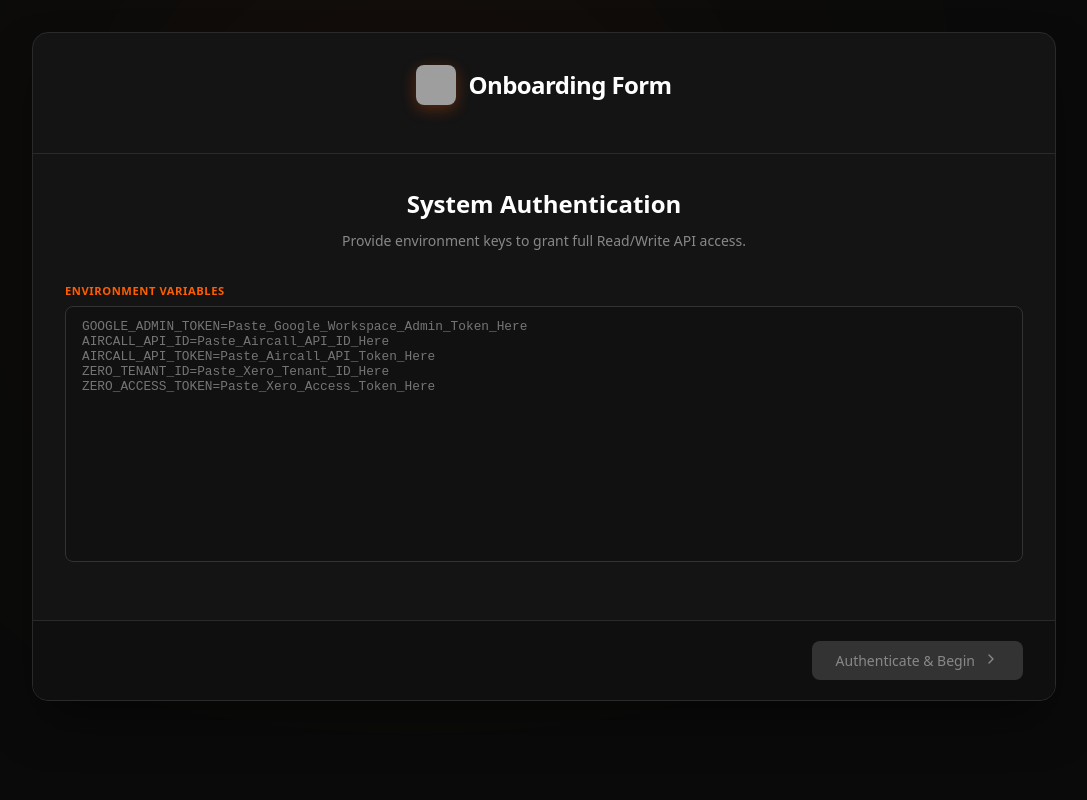
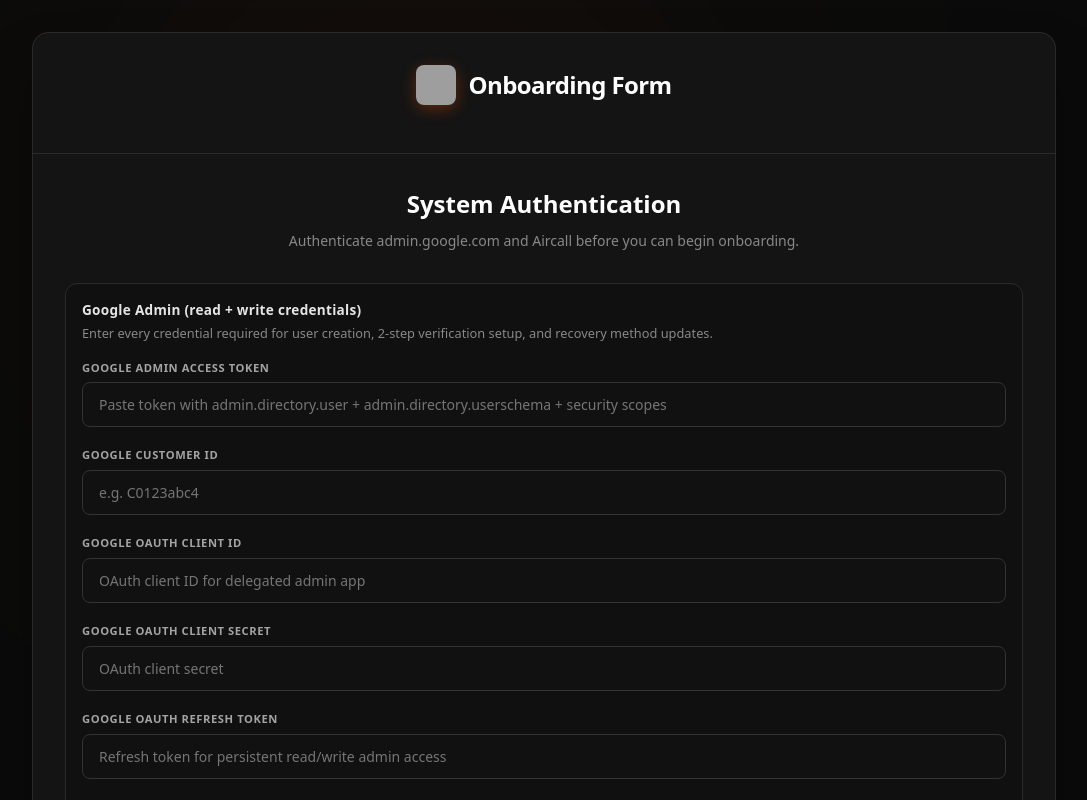
Before and after one commit to alexpurge/onboarding-form, a React (Vite) app: page / in a window 1280 px wide. Shown: the top 800 px of the page, without its empty margins (96-1183 px from the left). Built offline with nearby package versions, Linux system fonts and the light colour scheme; grey boxes are pictures that could not be loaded.

Commit message:
Require successful platform auth before onboarding flow

```diff
--- a/src/App.jsx
+++ b/src/App.jsx
@@ -83,6 +83,23 @@
   .ph-loader-overlay { position: absolute; inset: 0; background-color: rgba(10,10,10,0.8); backdrop-filter: blur(4px); z-index: 50; display: flex; flex-direction: column; align-items: center; justify-content: center; animation: fadeIn 0.3s; }
   .ph-spinner { width: 3rem; height: 3rem; border: 4px solid var(--border-light); border-top-color: var(--primary); border-radius: 50%; animation: spin 1s linear infinite; margin-bottom: 1rem; }
   .ph-loader-text { color: var(--primary); font-weight: 500; letter-spacing: 0.025em; animation: pulse 2s cubic-bezier(0.4, 0, 0.6, 1) infinite; }
+  .ph-auth-section { background-color: #101010; border: 1px solid var(--border); border-radius: 0.75rem; padding: 1rem; margin-bottom: 1rem; }
+  .ph-auth-section-title { font-size: 0.85rem; font-weight: 700; margin-bottom: 0.75rem; color: #e5e5e5; letter-spacing: 0.02em; }
+  .ph-auth-help { margin-top: -0.5rem; margin-bottom: 1rem; font-size: 0.8rem; color: var(--text-muted); }
+  .ph-auth-error { margin-top: 0.5rem; color: #f87171; font-size: 0.8rem; }
+  .ph-auth-overlay-card { width: min(90%, 30rem); background-color: #111; border: 1px solid var(--border-light); border-radius: 0.85rem; padding: 1.25rem; }
+  .ph-auth-overlay-title { font-size: 1rem; font-weight: 700; margin-bottom: 0.85rem; }
+  .ph-auth-progress-track { width: 100%; height: 0.4rem; border-radius: 999px; background-color: #1f1f1f; overflow: hidden; margin-bottom: 1rem; }
+  .ph-auth-progress-fill { width: 40%; height: 100%; background: linear-gradient(90deg, transparent, var(--primary), transparent); animation: authLoad 1.2s ease-in-out infinite; }
+  .ph-auth-status-list { display: flex; flex-direction: column; gap: 0.65rem; }
+  .ph-auth-status-item { display: flex; align-items: center; justify-content: space-between; background-color: #161616; border: 1px solid #2b2b2b; border-radius: 0.6rem; padding: 0.625rem 0.75rem; }
+  .ph-auth-status-left { display: flex; align-items: center; gap: 0.6rem; color: #f3f3f3; }
+  .ph-auth-status-note { font-size: 0.75rem; color: var(--text-muted); }
+  .ph-auth-badge { width: 1.35rem; height: 1.35rem; border-radius: 999px; border: 1px solid #3b3b3b; display: flex; align-items: center; justify-content: center; }
+  .ph-auth-badge.pending { background-color: #101010; }
+  .ph-auth-badge.inprogress { border-top-color: var(--primary); animation: spin 0.85s linear infinite; }
+  .ph-auth-badge.success { border-color: var(--success); background-color: rgba(34,197,94,0.2); color: var(--success); }
+  .ph-auth-badge.error { border-color: #ef4444; background-color: rgba(239,68,68,0.2); color: #ef4444; }
 
   .ph-node-tree { flex: 1; background-color: #0f0f0f; border: 1px solid var(--border); border-radius: 0.75rem; padding: 1.5rem; overflow-y: auto; display: flex; flex-direction: column; items-center; position: relative; min-height: 300px; align-items: center; }
   .ph-node { background-color: #1a1a1a; border: 1px solid rgba(255,93,0,0.5); border-radius: 0.75rem; padding: 1rem; width: 100%; max-width: 24rem; position: relative; z-index: 10; box-shadow: 0 0 15px rgba(255,93,0,0.1); }
@@ -96,6 +113,7 @@
   @keyframes fadeIn { from { opacity: 0; transform: translateY(10px); } to { opacity: 1; transform: translateY(0); } }
   @keyframes spin { to { transform: rotate(360deg); } }
   @keyframes pulse { 0%, 100% { opacity: 1; } 50% { opacity: .5; } }
+  @keyframes authLoad { 0% { transform: translateX(-130%); } 100% { transform: translateX(260%); } }
 `;
 
 // ==========================================
@@ -125,6 +143,8 @@
   PhoneCall: (p) => <Icon {...p} d={["path d=M22 16.92v3a2 2 0 0 1-2.18 2 19.79 19.79 0 0 1-8.63-3.07 19.5 19.5 0 0 1-6-6 19.79 19.79 0 0 1-3.07-8.67A2 2 0 0 1 4.11 2h3a2 2 0 0 1 2 1.72 12.84 12.84 0 0 0 .7 2.81 2 2 0 0 1-.45 2.11L8.09 9.91a16 16 0 0 0 6 6l1.27-1.27a2 2 0 0 1 2.11-.45 12.84 12.84 0 0 0 2.81.7A2 2 0 0 1 22 16.92z", "path d=M14.05 2a9 9 0 0 1 8 7.94", "path d=M14.05 6A5 5 0 0 1 18 10"]} />,
   MonitorPlay: (p) => <Icon {...p} d={["rect width=20 height=14 x=2 y=3 rx=2", "path d=M8 21h8", "path d=M12 17v4", "path d=m10 10 5 3-5 3v-6z"]} />,
   AlertCircle: (p) => <Icon {...p} d={["circle cx=12 cy=12 r=10", "line x1=12 x2=12 y1=8 y2=12", "line x1=12 x2=12.01 y1=16 y2=16"]} />,
+  LoaderCircle: (p) => <Icon {...p} d={["path d=M21 12a9 9 0 1 1-3.2-6.9"]} />,
+  Building2: (p) => <Icon {...p} d={["rect width=16 height=20 x=4 y=2 rx=2", "path d=M9 22v-4h6v4", "path d=M8 6h.01", "path d=M16 6h.01", "path d=M12 6h.01", "path d=M8 10h.01", "path d=M16 10h.01", "path d=M12 10h.01", "path d=M8 14h.01", "path d=M16 14h.01", "path d=M12 14h.01"]} />,
 };
 
 
@@ -190,8 +210,12 @@
   const [flowView, setFlowView] = useState('import');
   const [isLoading, setIsLoading] = useState(false);
   const [loadingText, setLoadingText] = useState("");
-  const [keysText, setKeysText] = useState("");
   const [parsedKeys, setParsedKeys] = useState({});
+  const [authError, setAuthError] = useState('');
+  const [authStatus, setAuthStatus] = useState([
+    { key: 'google', label: 'admin.google.com', state: 'pending', note: 'Waiting to authenticate' },
+    { key: 'aircall', label: 'Aircall', state: 'pending', note: 'Waiting to authenticate' }
+  ]);
   const [copied, setCopied] = useState(false);
   const [countrySearch, setCountrySearch] = useState('Australia');
   const progressSteps = 5;
@@ -238,16 +262,6 @@
       }
 
       return btoa(binary);
-    },
-
-    parseKeys: (text) => {
-      const lines = text.split('\n');
-      const keys = {};
-      lines.forEach(line => {
-        const [key, val] = line.split('=');
-        if (key && val) keys[key.trim()] = val.trim();
-      });
-      return keys;
     },
 
     // 1. Google Workspace Admin API (Directory API)
@@ -453,8 +467,101 @@
     updateData('flowNodes', nextNodes);
   };
 
+  const requiredAuthFields = [
+    'GOOGLE_ADMIN_TOKEN',
+    'GOOGLE_CUSTOMER_ID',
+    'GOOGLE_OAUTH_CLIENT_ID',
+    'GOOGLE_OAUTH_CLIENT_SECRET',
+    'GOOGLE_OAUTH_REFRESH_TOKEN',
+    'AIRCALL_API_ID',
+    'AIRCALL_API_TOKEN'
+  ];
+
+  const parseAuthForm = () => ({
+    GOOGLE_ADMIN_TOKEN: parsedKeys.GOOGLE_ADMIN_TOKEN || '',
+    GOOGLE_CUSTOMER_ID: parsedKeys.GOOGLE_CUSTOMER_ID || '',
+    GOOGLE_OAUTH_CLIENT_ID: parsedKeys.GOOGLE_OAUTH_CLIENT_ID || '',
+    GOOGLE_OAUTH_CLIENT_SECRET: parsedKeys.GOOGLE_OAUTH_CLIENT_SECRET || '',
+    GOOGLE_OAUTH_REFRESH_TOKEN: parsedKeys.GOOGLE_OAUTH_REFRESH_TOKEN || '',
+    AIRCALL_API_ID: parsedKeys.AIRCALL_API_ID || '',
+    AIRCALL_API_TOKEN: parsedKeys.AIRCALL_API_TOKEN || ''
+  });
+
+  const setAuthField = (key, value) => {
+    setParsedKeys((prev) => ({ ...prev, [key]: value }));
+    setAuthError('');
+  };
+
+  const updateAuthStatus = (key, nextState, note) => {
+    setAuthStatus((prev) => prev.map((entry) => (
+      entry.key === key ? { ...entry, state: nextState, note } : entry
+    )));
+  };
+
+  const validateGoogleAuth = async (keys) => {
+    const response = await fetch(`https://admin.googleapis.com/admin/directory/v1/users?customer=${encodeURIComponent(keys.GOOGLE_CUSTOMER_ID)}&maxResults=1`, {
+      method: 'GET',
+      headers: {
+        Authorization: `Bearer ${keys.GOOGLE_ADMIN_TOKEN}`
+      }
+    });
+
+    if (!response.ok) throw new Error('Google Admin authentication failed. Confirm token and customer ID are correct and have read/write scopes.');
+  };
+
+  const validateAircallAuth = async (keys) => {
+    const authHeader = btoa(`${keys.AIRCALL_API_ID}:${keys.AIRCALL_API_TOKEN}`);
+    const response = await fetch('https://api.aircall.io/v1/users/me', {
+      method: 'GET',
+      headers: {
+        Authorization: `Basic ${authHeader}`
+      }
+    });
+
+    if (!response.ok) throw new Error('Aircall authentication failed. Confirm API ID and API Token are valid.');
+  };
+
+  const authenticateIntegrations = async () => {
+    const keys = parseAuthForm();
+    const missing = requiredAuthFields.filter((field) => !keys[field]);
+
+    if (missing.length > 0) {
+      throw new Error(`Please complete all required credentials before authenticating: ${missing.join(', ')}`);
+    }
+
+    setAuthStatus([
+      { key: 'google', label: 'admin.google.com', state: 'pending', note: 'Queued for authentication' },
+      { key: 'aircall', label: 'Aircall', state: 'pending', note: 'Queued for authentication' }
+    ]);
+
+    updateAuthStatus('google', 'inprogress', 'Authenticating read/write access...');
+    await validateGoogleAuth(keys);
+    updateAuthStatus('google', 'success', 'Read/write access verified');
+
+    updateAuthStatus('aircall', 'inprogress', 'Authenticating API credentials...');
+    await validateAircallAuth(keys);
+    updateAuthStatus('aircall', 'success', 'Access verified');
+
+    setParsedKeys(keys);
+  };
+
   const handleNext = async () => {
-    if (step === 0) setParsedKeys(api.parseKeys(keysText));
+    if (step === 0) {
+      setIsLoading(true);
+      setLoadingText('Authenticating integrations...');
+      setAuthError('');
+      try {
+        await authenticateIntegrations();
+        setStep((prev) => prev + 1);
+      } catch (error) {
+        setAuthStatus((prev) => prev.map((entry) => entry.state === 'success' ? entry : { ...entry, state: 'error', note: 'Authentication failed' }));
+        const message = error instanceof Error ? error.message : 'Authentication failed. Please review credentials.';
+        setAuthError(message);
+      } finally {
+        setIsLoading(false);
+      }
+      return;
+    }
 
     if (step === 1) {
       setIsLoading(true); setLoadingText("Provisioning Google Workspace...");
@@ -502,27 +609,34 @@
   // ==========================================
   // STEP RENDERERS
   // ==========================================
-  const renderLogin = () => (
+  const renderLogin = () => {
+    const authValues = parseAuthForm();
+
+    return (
       <div className="animate-fade-in">
         <h2 style={{ textAlign: 'center', fontSize: '1.5rem', marginBottom: '0.5rem' }}>System Authentication</h2>
-      <p style={{ textAlign: 'center', color: 'var(--text-muted)', fontSize: '0.875rem', marginBottom: '2rem' }}>Provide environment keys to grant full Read/Write API access.</p>
+        <p style={{ textAlign: 'center', color: 'var(--text-muted)', fontSize: '0.875rem', marginBottom: '2rem' }}>Authenticate admin.google.com and Aircall before you can begin onboarding.</p>
 
-      <div className="ph-input-group">
-        <label className="ph-label" style={{ color: 'var(--primary)' }}>Environment Variables</label>
-        <textarea
-          value={keysText}
-          onChange={(e) => setKeysText(e.target.value)}
-          placeholder={`GOOGLE_ADMIN_TOKEN=Paste_Google_Workspace_Admin_Token_Here
-AIRCALL_API_ID=Paste_Aircall_API_ID_Here
-AIRCALL_API_TOKEN=Paste_Aircall_API_Token_Here
-ZERO_TENANT_ID=Paste_Xero_Tenant_ID_Here
-ZERO_ACCESS_TOKEN=Paste_Xero_Access_Token_Here`}
-          className="ph-textarea"
-          spellCheck="false"
-        />
+        <div className="ph-auth-section">
+          <h3 className="ph-auth-section-title">Google Admin (read + write credentials)</h3>
+          <p className="ph-auth-help">Enter every credential required for user creation, 2-step verification setup, and recovery method updates.</p>
+          <Input label="Google Admin Access Token" value={authValues.GOOGLE_ADMIN_TOKEN} onChange={(v) => setAuthField('GOOGLE_ADMIN_TOKEN', v)} placeholder="Paste token with admin.directory.user + admin.directory.userschema + security scopes" />
+          <Input label="Google Customer ID" value={authValues.GOOGLE_CUSTOMER_ID} onChange={(v) => setAuthField('GOOGLE_CUSTOMER_ID', v)} placeholder="e.g. C0123abc4" />
+          <Input label="Google OAuth Client ID" value={authValues.GOOGLE_OAUTH_CLIENT_ID} onChange={(v) => setAuthField('GOOGLE_OAUTH_CLIENT_ID', v)} placeholder="OAuth client ID for delegated admin app" />
+          <Input label="Google OAuth Client Secret" value={authValues.GOOGLE_OAUTH_CLIENT_SECRET} onChange={(v) => setAuthField('GOOGLE_OAUTH_CLIENT_SECRET', v)} placeholder="OAuth client secret" />
+          <Input label="Google OAuth Refresh Token" value={authValues.GOOGLE_OAUTH_REFRESH_TOKEN} onChange={(v) => setAuthField('GOOGLE_OAUTH_REFRESH_TOKEN', v)} placeholder="Refresh token for persistent read/write admin access" />
         </div>
+
+        <div className="ph-auth-section">
+          <h3 className="ph-auth-section-title">Aircall API</h3>
+          <Input label="Aircall API ID" value={authValues.AIRCALL_API_ID} onChange={(v) => setAuthField('AIRCALL_API_ID', v)} placeholder="Paste Aircall API ID" />
+          <Input label="Aircall API Token" value={authValues.AIRCALL_API_TOKEN} onChange={(v) => setAuthField('AIRCALL_API_TOKEN', v)} placeholder="Paste Aircall API Token" />
+        </div>
+
+        {authError && <p className="ph-auth-error">{authError}</p>}
       </div>
     );
+  };
 
   const renderGoogle = () => (
     <div className="animate-fade-in">
@@ -814,8 +928,37 @@
           <div className="ph-card">
             {isLoading && (
               <div className="ph-loader-overlay">
+                {step === 0 ? (
+                  <div className="ph-auth-overlay-card">
+                    <h3 className="ph-auth-overlay-title">Authenticating Platform Access</h3>
+                    <div className="ph-auth-progress-track">
+                      <div className="ph-auth-progress-fill"></div>
+                    </div>
+                    <div className="ph-auth-status-list">
+                      {authStatus.map((status) => (
+                        <div key={status.key} className="ph-auth-status-item">
+                          <div className="ph-auth-status-left">
+                            {status.key === 'google' ? <Icons.Building2 size={16} /> : <Icons.PhoneCall size={16} />}
+                            <div>
+                              <div>{status.label}</div>
+                              <div className="ph-auth-status-note">{status.note}</div>
+                            </div>
+                          </div>
+                          <div className={`ph-auth-badge ${status.state}`}>
+                            {status.state === 'success' && <Icons.Check size={12} strokeWidth={3} />}
+                            {status.state === 'error' && <Icons.AlertCircle size={12} />}
+                            {status.state === 'pending' && <Icons.LoaderCircle size={12} />}
+                          </div>
+                        </div>
+                      ))}
+                    </div>
+                  </div>
+                ) : (
+                  <>
                     <div className="ph-spinner"></div>
                     <p className="ph-loader-text">{loadingText}</p>
+                  </>
+                )}
               </div>
             )}
 
@@ -854,7 +997,7 @@
                 <button onClick={handleBack} disabled={step === 0 || isLoading} className="ph-btn ph-btn-ghost">
                   <Icons.ChevronLeft size={16} /> <span>Back</span>
                 </button>
-                <button onClick={handleNext} disabled={isLoading || (step === 0 && keysText.length < 20)} className="ph-btn ph-btn-primary">
+                <button onClick={handleNext} disabled={isLoading} className="ph-btn ph-btn-primary">
                   <span>{step === 0 ? 'Authenticate & Begin' : step === STEPS.length - 2 ? 'Finalize Onboarding' : 'Next Step'}</span> <Icons.ChevronRight size={16} />
                 </button>
               </div>
```
Lines whose indentation alone changed are shown as unchanged.
